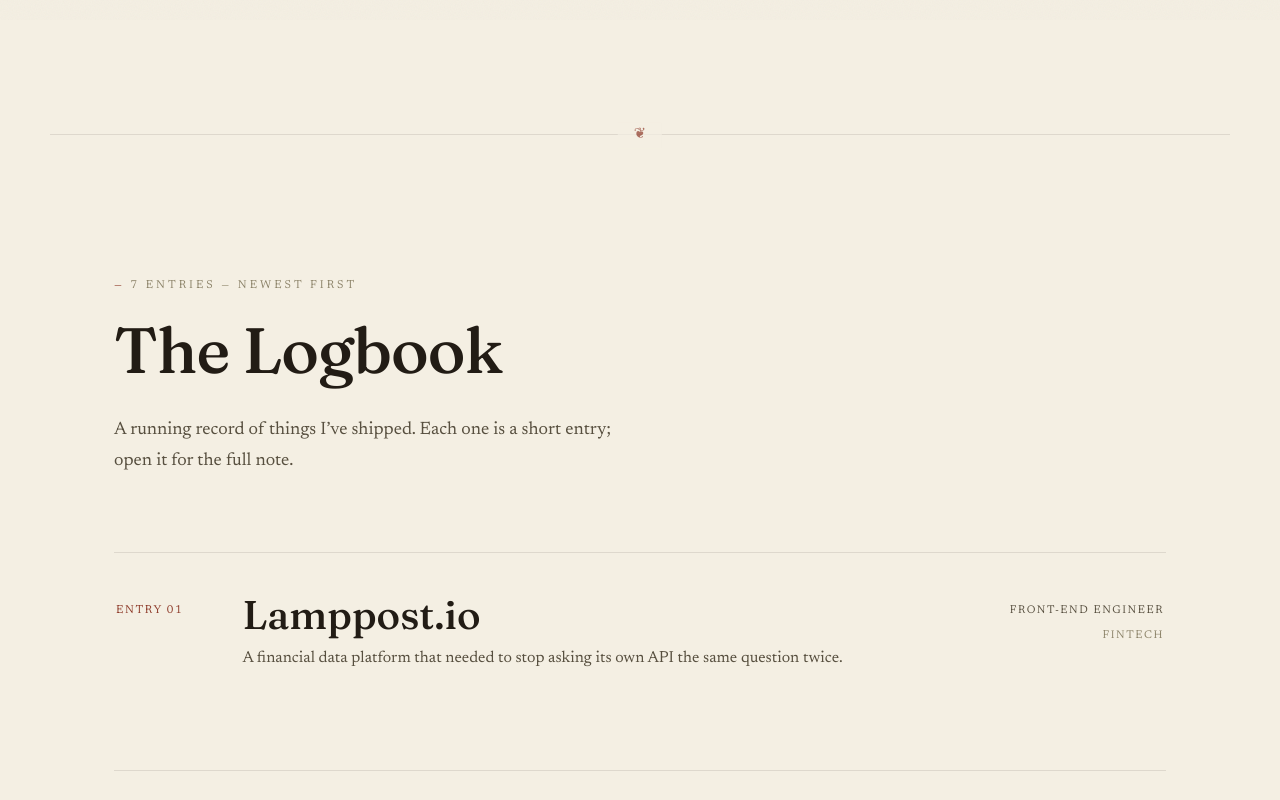
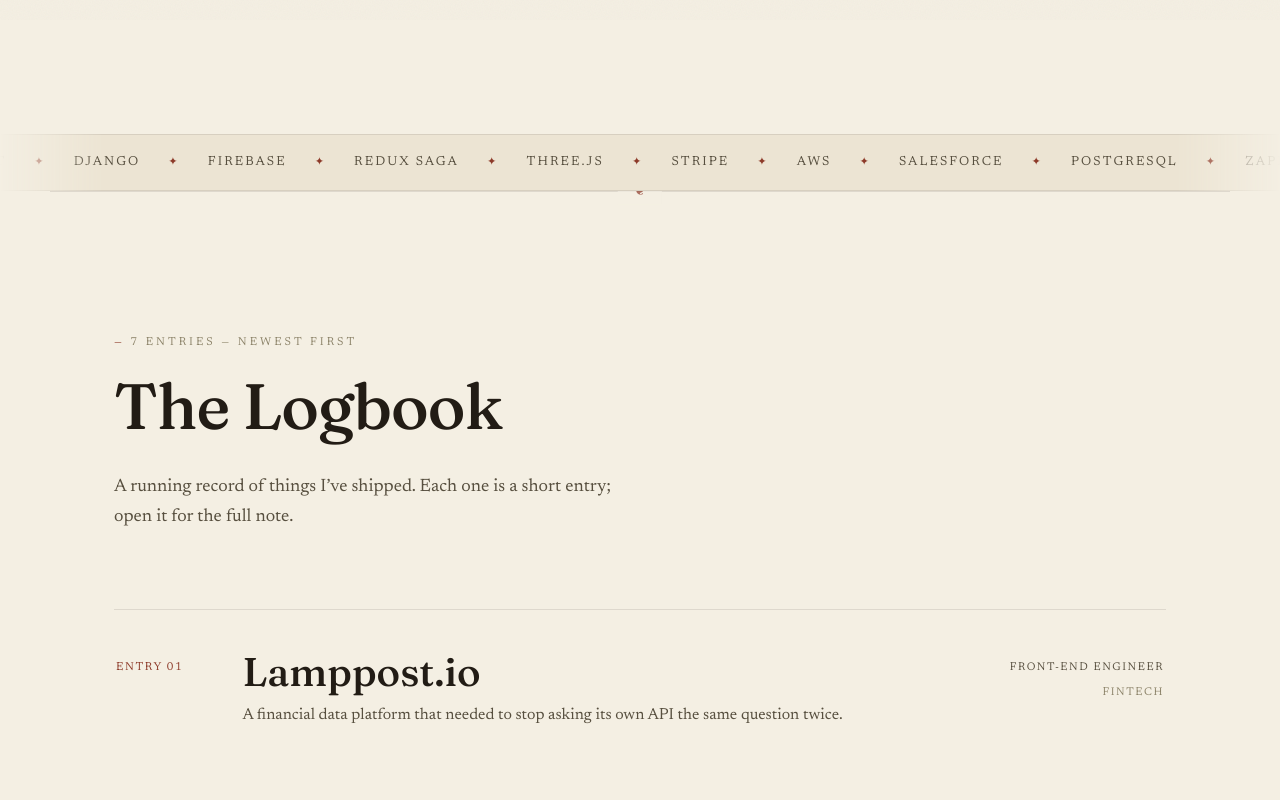
Before and after one commit to Naji-Ullah/portfolio-me, a React (Vite) app: page / in a window 1280 px wide. Shown: the part 780-1580 px from the top of the page. Built offline with nearby package versions, Linux system fonts and the light colour scheme.

Commit message:
feat: add Marquee component with dynamic items and animation refactor: update Contact component with structured CTA and email links style: enhance dark theme colors and add responsive styles for buttons

```diff
--- a/src/App.jsx
+++ b/src/App.jsx
@@ -1,5 +1,6 @@
 import Nav from "./components/Nav";
 import Hero from "./components/Hero";
+import Marquee from "./components/Marquee";
 import Projects from "./components/Projects";
 import Skills from "./components/Skills";
 import Experience from "./components/Experience";
@@ -16,6 +17,7 @@ export default function App() {
       <Nav />
       <main>
         <Hero />
+        <Marquee />
         <Projects />
         <Skills />
         <Experience />
--- a/src/components/Contact.jsx
+++ b/src/components/Contact.jsx
@@ -1,11 +1,21 @@
 import { PERSON } from "../data/portfolio";
 import Monogram from "./Monogram";
 
+const GMAIL = `https://mail.google.com/mail/?view=cm&fs=1&to=${encodeURIComponent(
+  PERSON.email
+)}&su=${encodeURIComponent("Project / opportunity")}&body=${encodeURIComponent(
+  "Hi Naji,\n\nI came across the logbook and wanted to reach out about:\n\n— \n\n(Your message)\n"
+)}`;
+
 const LINKS = [
   { label: "Email", value: PERSON.email, href: `mailto:${PERSON.email}` },
-  { label: "Website", value: PERSON.site, href: `https://${PERSON.site}`, ext: true },
   { label: "GitHub", value: "Naji-Ullah", href: PERSON.github, ext: true },
-  { label: "LinkedIn", value: "naji-ullah", href: PERSON.linkedin, ext: true },
+  {
+    label: "LinkedIn",
+    value: "naji-ullah",
+    href: PERSON.linkedin,
+    ext: true,
+  },
 ];
 
 export default function Contact() {
@@ -20,6 +30,30 @@ export default function Contact() {
           me SEO.
         </p>
       </header>
+
+      {/* Structured CTA block */}
+      <div className="contact__cta">
+        <a
+          className="btn btn--primary"
+          href={GMAIL}
+          target="_blank"
+          rel="noreferrer"
+        >
+          Compose in Gmail
+          <span aria-hidden="true"> →</span>
+        </a>
+        <a
+          className="btn btn--ghost"
+          href={`mailto:${PERSON.email}?subject=${encodeURIComponent(
+            "Project / opportunity"
+          )}&body=${encodeURIComponent(
+            "Hi Naji,\n\nI came across the logbook and wanted to reach out about:\n\n— \n\n(Your message)\n"
+          )}`}
+        >
+          Default mail app
+        </a>
+        <span className="contact__cta-note">replies within ~24h</span>
+      </div>
 
       <dl className="contact__list">
         {LINKS.map((l) => (
--- /dev/null
+++ b/src/components/Marquee.jsx
@@ -0,0 +1,19 @@
+import { MARQUEE_ITEMS } from "../data/portfolio";
+
+// Duplicated once so the translateX(-50%) loop is seamless.
+const LOOP = [...MARQUEE_ITEMS, ...MARQUEE_ITEMS];
+
+export default function Marquee() {
+  return (
+    <div className="marquee" aria-hidden="true">
+      <div className="marquee__track">
+        {LOOP.map((item, i) => (
+          <span className="marquee__item" key={`${item}-${i}`}>
+            {item}
+            <span className="marquee__sep">✦</span>
+          </span>
+        ))}
+      </div>
+    </div>
+  );
+}
--- a/src/data/portfolio.js
+++ b/src/data/portfolio.js
@@ -1,6 +1,3 @@
-// The Logbook — working notes of a software engineer.
-// First person, plain, a little dry. Facts kept; format reframed as log entries.
-
 export const PERSON = {
   name: "Naji Ullah",
   role: "Software engineer. Builds things, then writes them down.",
@@ -135,7 +132,6 @@ export const PROJECTS = [
   },
 ];
 
-// Instruments - grouped by where they sit in the work, with a line of context.
 export const INSTRUMENTS = [
   {
     label: "Frontend",
@@ -178,7 +174,6 @@ export const INSTRUMENTS = [
   },
 ];
 
-// Time served - written as prose, because nobody talks in bullet points.
 export const EXPERIENCE = {
   company: "Devflovv",
   role: "Associate Software Engineer",
@@ -202,3 +197,18 @@ export const NAV_LINKS = [
   { label: "Time Served", id: "time" },
   { label: "Send Word", id: "contact" },
 ];
+
+export const MARQUEE_ITEMS = [
+  "React",
+  "Next.js",
+  "TypeScript",
+  "Django",
+  "Firebase",
+  "Redux Saga",
+  "Three.js",
+  "Stripe",
+  "AWS",
+  "Salesforce",
+  "PostgreSQL",
+  "Zapier",
+];
--- a/src/styles/portfolio.css
+++ b/src/styles/portfolio.css
@@ -26,15 +26,15 @@
 }
 
 [data-theme="dark"] {
-  --paper: #15110d;
-  --paper-2: #1d1813;
-  --ink: #ece3d2;
-  --ink-soft: #b3a88f;
-  --ink-faint: #7c7259;
-  --rule: rgba(236, 227, 210, 0.22);
-  --rule-soft: rgba(236, 227, 210, 0.09);
-  --accent: #cd8156;
-  --grain: 0.04;
+  --paper: #0a0a0a;
+  --paper-2: #141414;
+  --ink: #f4f4f1;
+  --ink-soft: #a1a1a1;
+  --ink-faint: #6b6b6b;
+  --rule: rgba(244, 244, 241, 0.16);
+  --rule-soft: rgba(244, 244, 241, 0.07);
+  --accent: #c8ff3a;
+  --grain: 0.03;
 }
 
 *,
@@ -734,6 +734,66 @@ main {
   color: var(--accent);
 }
 
+/* ---- the strip (marquee) --------------------------------------------- */
+
+.marquee {
+  position: relative;
+  z-index: 2;
+  overflow: hidden;
+  border-top: 1px solid var(--rule-soft);
+  border-bottom: 1px solid var(--rule-soft);
+  background: var(--paper-2);
+  padding: 16px 0;
+  /* fade the edges so items enter and leave softly */
+  -webkit-mask-image: linear-gradient(
+    to right,
+    transparent,
+    #000 8%,
+    #000 92%,
+    transparent
+  );
+  mask-image: linear-gradient(
+    to right,
+    transparent,
+    #000 8%,
+    #000 92%,
+    transparent
+  );
+}
+.marquee__track {
+  display: flex;
+  width: max-content;
+  animation: marquee 34s linear infinite;
+}
+.marquee__item {
+  display: inline-flex;
+  align-items: center;
+  font-family: var(--serif-body);
+  font-size: 0.82rem;
+  letter-spacing: 0.16em;
+  text-transform: uppercase;
+  color: var(--ink-soft);
+  white-space: nowrap;
+}
+.marquee__sep {
+  margin: 0 28px;
+  color: var(--accent);
+  font-size: 0.7rem;
+}
+@keyframes marquee {
+  to {
+    transform: translateX(-50%);
+  }
+}
+.marquee:hover .marquee__track {
+  animation-play-state: paused;
+}
+@media (prefers-reduced-motion: reduce) {
+  .marquee__track {
+    animation: none;
+  }
+}
+
 /* ---- the instruments -------------------------------------------------- */
 
 .inst__row {
@@ -1059,3 +1119,122 @@ main {
     transform: none;
   }
 }
+.contact__cta {
+  display: flex;
+  align-items: center;
+  flex-wrap: wrap;
+  gap: 24px;
+  margin-bottom: clamp(40px, 6vw, 64px);
+}
+
+.btn {
+  display: inline-flex;
+  align-items: center;
+  font-family: var(--serif-body);
+  font-size: 0.92rem;
+  text-decoration: none;
+  padding: 10px 22px;
+  border-radius: 1px;
+  transition: all 0.3s var(--ease);
+}
+
+.btn--primary {
+  background: var(--accent);
+  color: var(--paper);
+  border: 1px solid var(--accent);
+}
+
+.btn--primary:hover {
+  opacity: 0.88;
+  transform: translateY(-2px);
+}
+
+.btn--ghost {
+  background: transparent;
+  color: var(--ink-soft);
+  border: 1px solid var(--rule);
+}
+
+.btn--ghost:hover {
+  color: var(--ink);
+  border-color: var(--ink);
+  transform: translateY(-1px);
+}
+
+.contact__cta-note {
+  font-size: 0.88rem;
+  font-style: italic;
+  color: var(--ink-faint);
+}
+
+/* Fluid responsive breakdown for small screens */
+@media (max-width: 600px) {
+  .contact__cta {
+    flex-direction: column;
+    align-items: flex-start;
+    gap: 16px;
+  }
+  .btn {
+    width: 100%;
+    justify-content: center;
+  }
+}.contact__cta {
+  display: flex;
+  align-items: center;
+  flex-wrap: wrap;
+  gap: 24px;
+  margin-bottom: clamp(40px, 6vw, 64px);
+}
+
+.btn {
+  display: inline-flex;
+  align-items: center;
+  font-family: var(--serif-body);
+  font-size: 0.92rem;
+  text-decoration: none;
+  padding: 10px 22px;
+  border-radius: 1px;
+  transition: all 0.3s var(--ease);
+}
+
+.btn--primary {
+  background: var(--accent);
+  color: var(--paper);
+  border: 1px solid var(--accent);
+}
+
+.btn--primary:hover {
+  opacity: 0.88;
+  transform: translateY(-1px);
+}
+
+.btn--ghost {
+  background: transparent;
+  color: var(--ink-soft);
+  border: 1px solid var(--rule);
+}
+
+.btn--ghost:hover {
+  color: var(--ink);
+  border-color: var(--ink);
+  transform: translateY(-1px);
+}
+
+.contact__cta-note {
+  font-size: 0.88rem;
+  font-style: italic;
+  color: var(--ink-faint);
+}
+
+/* Fluid responsive breakdown for small screens */
+@media (max-width: 600px) {
+  .contact__cta {
+    flex-direction: column;
+    align-items: flex-start;
+    gap: 16px;
+  }
+  .btn {
+    width: 100%;
+    justify-content: center;
+  }
+}
```
